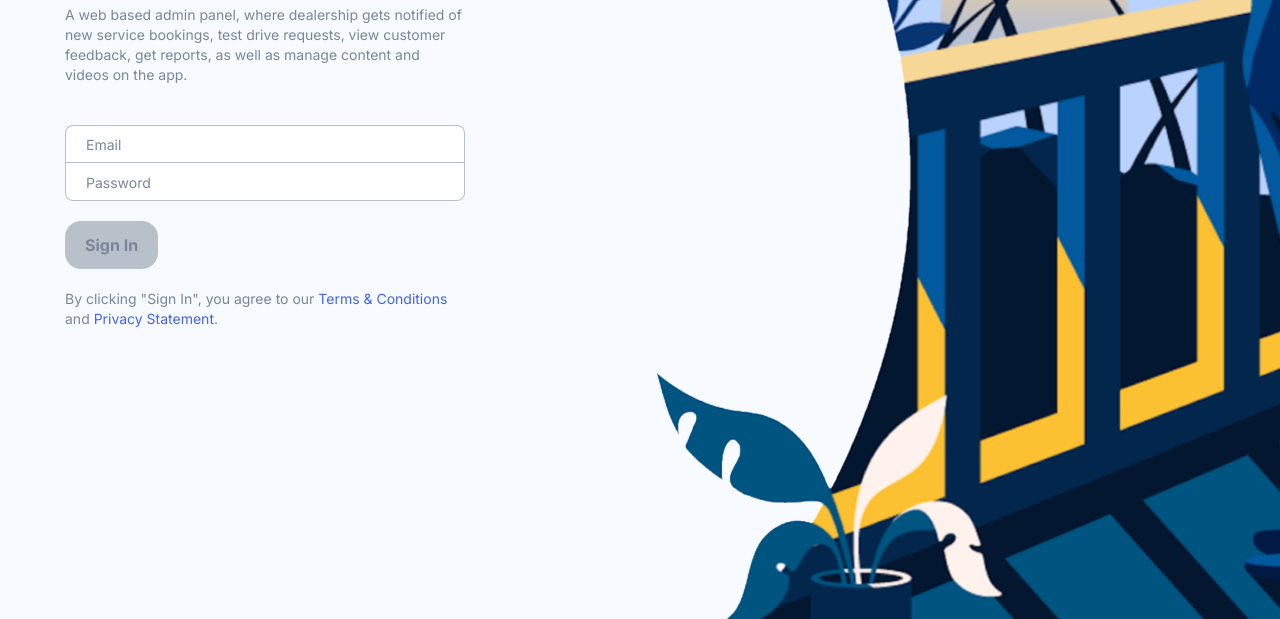
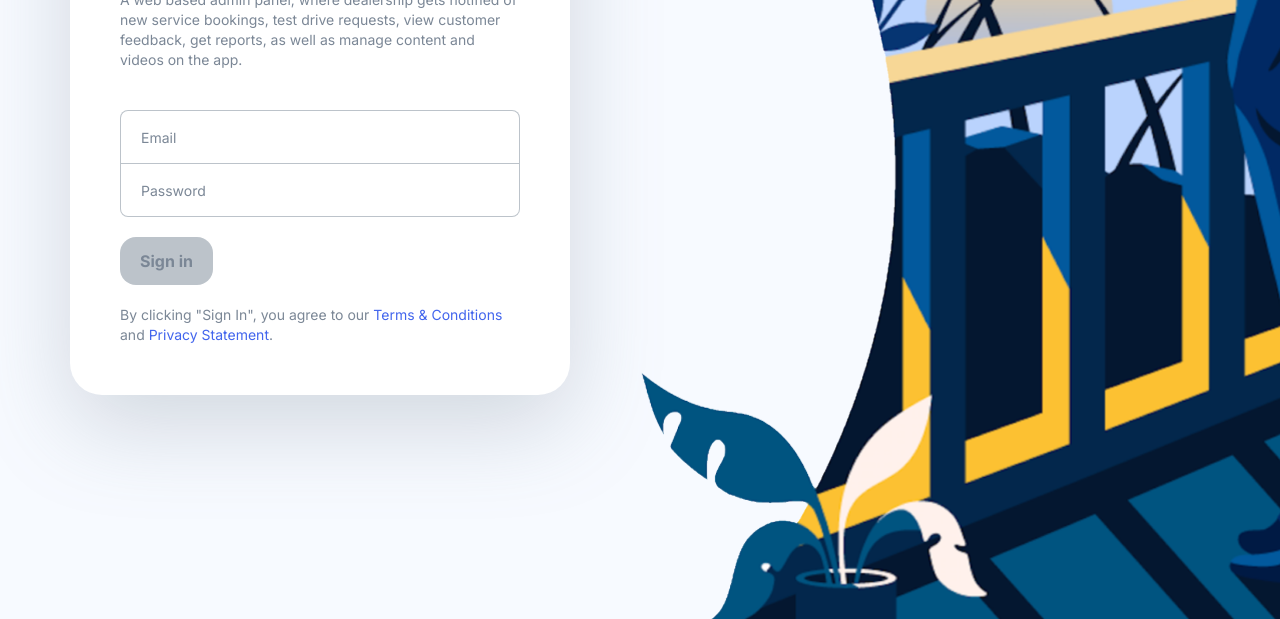
Before and after one commit to OsamaElDrieny/nerv-web, a plain HTML site: page MyProject/index.html in a window 1280 px wide. Shown: the part 461-1080 px from the top of the page. Drawn offline with nearby package versions, Linux system fonts and the light colour scheme.

Commit message:
fix issues

```diff
--- a/MyProject/build/scss/_variables.scss
+++ b/MyProject/build/scss/_variables.scss
@@ -1,6 +1,6 @@
 
 // Do not edit directly
-// Generated on Tue, 11 Jul 2023 16:55:03 GMT
+// Generated on Fri, 14 Jul 2023 14:51:01 GMT
 
 $sz-50: 50px;
 $sz-400: 400px;
@@ -65,4 +65,12 @@ $button-margin-y: 20px;
 $login-content-padding: 50px;
 $sz-500: 500px;
 $login-content-width: 500px;
-$logo-light: url(../imgs/logo-light.svg);
+$login-content-background-color: #ffffff;
+$login-content-border-radius: 32px;
+$border-radius-lg: 32px;
+$login-content-shadow-x: 0px;
+$login-content-shadow-y: 30px;
+$login-content-shadow-blur: 90px;
+$login-content-shadow-spread: 0px;
+$login-content-shadow-color: rgba(#7b8796, 0.3);
+$login-content-shadow-type: dropShadow;
--- a/MyProject/index.html
+++ b/MyProject/index.html
@@ -1,46 +1,62 @@
-<!DOCTYPE html>
-<html>
+<!doctype html>
+<html lang="en">
 
 <head>
-  <title>Landing Page</title>
-  <link rel="stylesheet" href="https://maxcdn.bootstrapcdn.com/bootstrap/4.5.2/css/bootstrap.min.css">
+  <meta charset="utf-8">
+  <meta name="viewport" content="width=device-width, initial-scale=1">
+  <title>Bootstrap demo</title>
+  <link href="https://cdn.jsdelivr.net/npm/bootstrap@5.3.0/dist/css/bootstrap.min.css" rel="stylesheet" integrity="sha384-9ndCyUaIbzAi2FUVXJi0CjmCapSmO7SnpJef0486qhLnuZ2cdeRhO02iuK6FUUVM" crossorigin="anonymous">
   <style>
     .landing-page {
       height: 100vh;
     }
   </style>
   <link rel="stylesheet" href="css/style.css">
+
 </head>
 
 <body>
+
+
   <div class="container-fluid landing-page">
     <div class="row align-items-center">
-
       <div class="col-md-6">
-        <div class="left-content">
-          <div class="logo">
+        <div class="left-content mx-auto">
+          <div>
+            <img src="imgs/logo-light.svg" alt="" class="logo">
           </div>
           <h1>Welcome</h1>
           <p class="body-text">A web based admin panel, where dealership gets notified of new service bookings, test drive requests, view customer feedback, get reports, as well as manage content and videos on the app.</p>
+
           <form>
-            <div class="form-group mb-0">
+            <div class="">
               <input type="email" class="form-control" id="email" placeholder="Email">
             </div>
-            <div class="form-group mb-0">
+            <div class="">
               <input type="password" class="form-control" id="password" placeholder="Password">
             </div>
-            <button type="submit" class="btn btn-primary" class="body-text">Sign In</button>
+
+            <button type="submit" class="btn btn-primary">Sign in</button>
           </form>
           <p class="body-text mb-0">By clicking "Sign In", you agree to our <span class="text-link">Terms &amp; Conditions</span> and <span class="text-link">Privacy Statement</span>.</p>
+
+
+
+        </div>
+
+      </div>
+      <div class="col-md-6 p-0">
+        <div>
+          <img src="imgs/background-image.png" alt="" class="bg-image">
         </div>
       </div>
-      <div class="col-md-6">
-        <div>
-          <img src="imgs/background-image.png" alt="Image">
-        </div>
-      </div>
+
     </div>
   </div>
+
+
+
+  <script src="https://cdn.jsdelivr.net/npm/bootstrap@5.3.0/dist/js/bootstrap.bundle.min.js" integrity="sha384-geWF76RCwLtnZ8qwWowPQNguL3RmwHVBC9FhGdlKrxdiJJigb/j/68SIy3Te4Bkz" crossorigin="anonymous"></script>
 </body>
 
 </html>
--- a/MyProject/scss/style.scss
+++ b/MyProject/scss/style.scss
@@ -11,9 +11,9 @@ body {
 .left-content {
   padding: $login-content-padding;
   width: $login-content-width;
-  // background-color: $login-contnet-background-color;
-  // border-radius: $login-content-border-radius;
-  // box-shadow: $login-content-shadow-x $login-content-shadow-y $login-content-shadow-blur $login-content-shadow-spread $login-content-shadow-color;
+  background-color: $login-content-background-color;
+  border-radius: $login-content-border-radius;
+  box-shadow: $login-content-shadow-x $login-content-shadow-y $login-content-shadow-blur $login-content-shadow-spread $login-content-shadow-color;
 }
 
 
@@ -22,7 +22,6 @@ body {
   margin-bottom: $logo-margin-bottom;
   min-height: $logo-height;
   background-repeat: no-repeat;
-  background-image: $logo-light;
 }
 
 
```
Also changed, not shown: MyProject/tokens/tokens.json (+37 -3 lines), MyProject/css/style.css, 1 other file.
